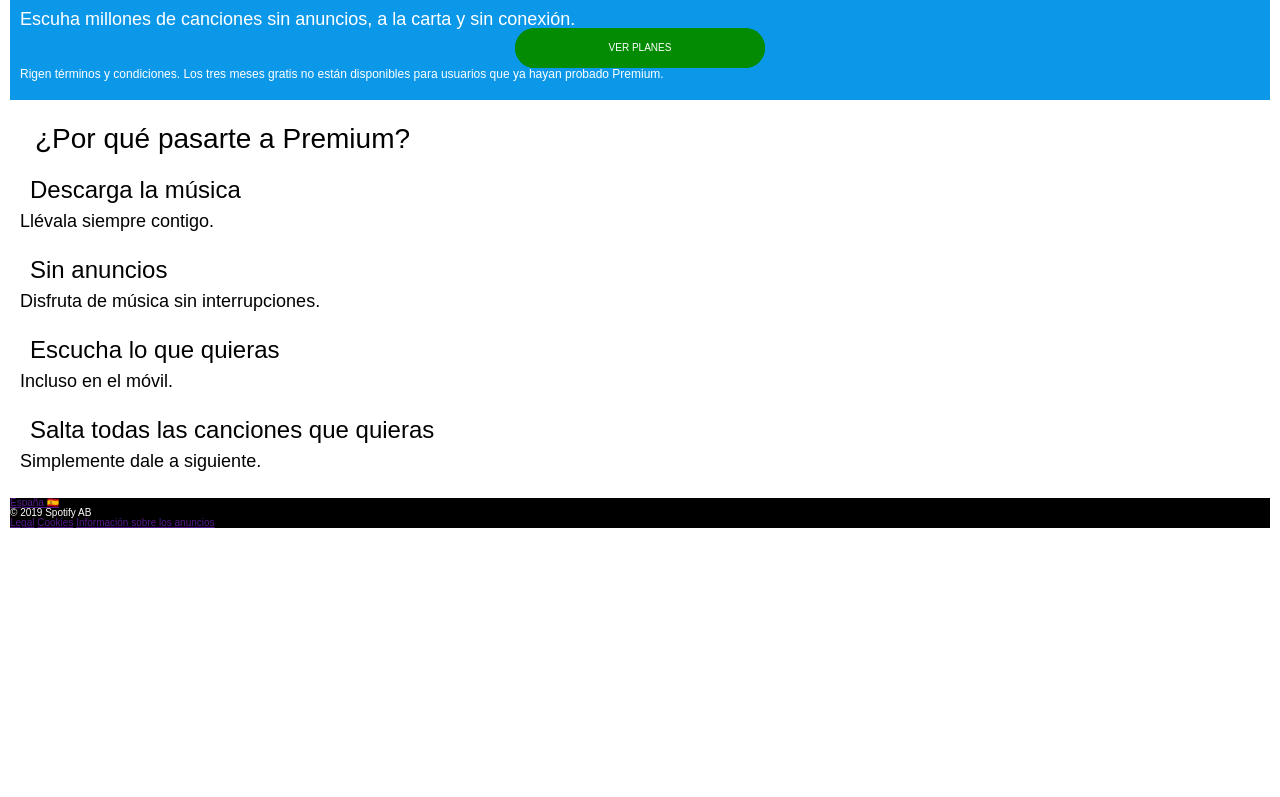
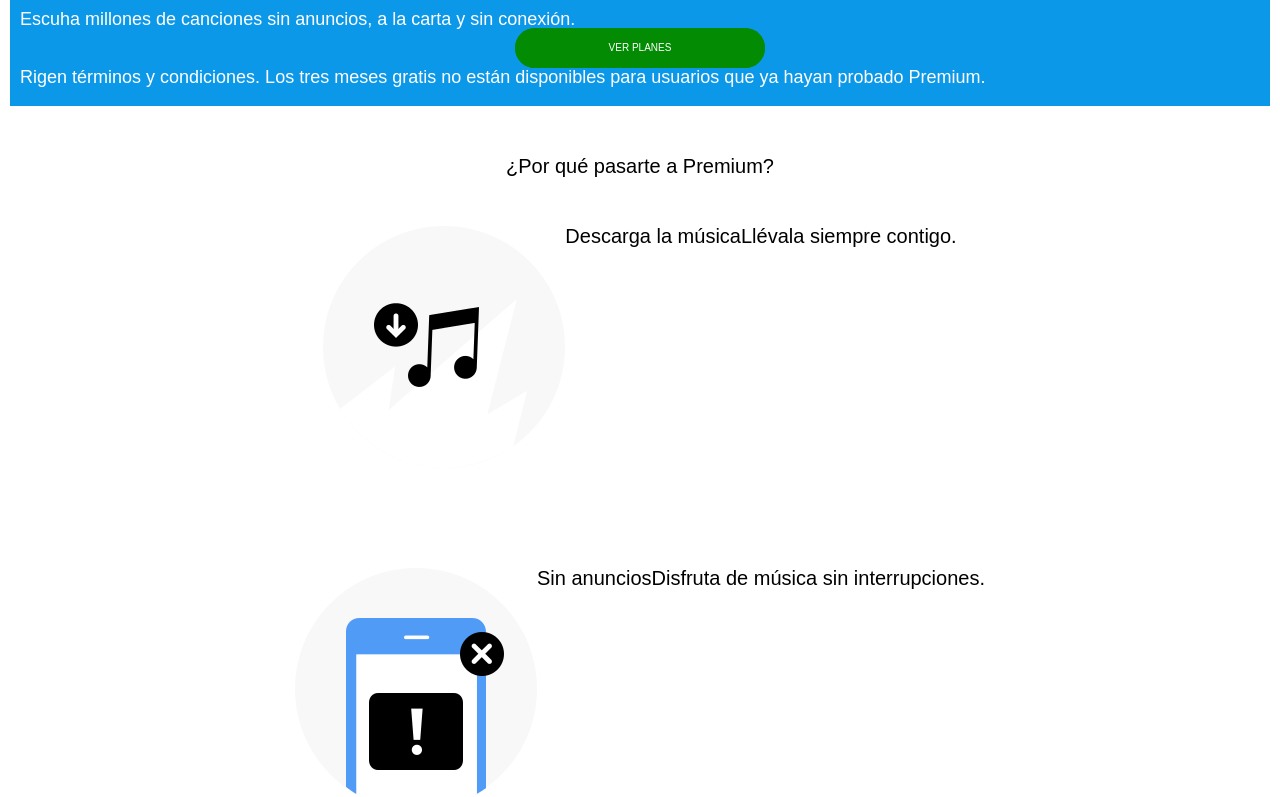
Before and after one commit to Adalab/promo-S-modulo-1-pair-13-spotify, a plain HTML site: page index.html in a window 1280 px wide. Shown: the part 175-972 px from the top of the page. Before the commit the page ends 800 px from the top, so only its background shows below. Drawn offline with Linux system fonts and the light colour scheme.

Commit message:
add change-main

```diff
--- a/css/main.css
+++ b/css/main.css
@@ -71,13 +71,17 @@ display: flex;
 
 
 .box-two {
-
-    font-size: 1.8rem;
-    padding: 1rem;
-    align-items: center;
+    font-size: 2rem;
+    padding: 5rem;
+    text-align: center;
 
 }
-
+.beneficios {
+    justify-content: center;
+    display: flex;
+    height: 1,5rem;
+    padding: 5rem;
+}
 
 .info {
     font-size: 1.2rem;
--- a/index.html
+++ b/index.html
@@ -14,8 +14,10 @@
 
 <header class="header">
     <img class="logo" src="./images.jpg/logo.png" alt="logo spotify">
-    <img class="menu" src="./images.jpg/menu-icon.png" alt="icono del menu">
-</header>
+    <nav>
+        <img class="menu" src="./images.jpg/menu-icon.png" alt="icono del menu">
+    </nav>
+    </header>
     <main>
         <section class="box-one">
             <h1 class="titulo">Prueba Premium gratis 3 meses</h1>
@@ -23,39 +25,36 @@
             <div class="planes">
                 <a class="planes" href="">VER PLANES</a>
             </div>
-            <p class="info">Rigen términos y condiciones. Los tres meses gratis no están disponibles para usuarios que ya hayan probado Premium.</p>
-
+            <small>
+                Rigen términos y condiciones. Los tres meses gratis no están disponibles para usuarios que ya hayan probado Premium.
+            </small>
         </section>
 
         <section class="box-two">
-        <h2 class="titulo2">¿Por qué pasarte a Premium?</h2>
-        <ul>
-            <li>
-                <h3 class="titulo3">Descarga la música</h3>
+            <h2>¿Por qué pasarte a Premium?</h2>
+            <aside class="beneficios">
+                <img src="./images.jpg/benefit-1.png" alt="Musica">
+                <h3>Descarga la música</h3>
                 <p>Llévala siempre contigo.</p>
-                <img src="" alt="">
-            </li>
+            </aside>
 
-            <li>
-                <h3 class="titulo3">Sin anuncios</h3>
+           <aside class="beneficios">
+                <img src="./images.jpg/benefit-2.png" alt="Sin anuncios">
+                <h3>Sin anuncios</h3>
                 <p>Disfruta de música sin interrupciones.</p>
-                <img src="" alt="">
-            </li>
+            </aside>
 
-            <li>
+            <aside class="beneficios">
+                <img src="./images.jpg/benefit-3.png" alt="Todo lo que quieras">
                 <h3 class="titulo3">Escucha lo que quieras</h3>
                 <p>Incluso en el móvil.</p>
-                <img src="" alt="">
-            </li>
+            </aside>
 
-            <li>
+           <aside class="beneficios">
+                <img src="./images.jpg/benefit-4.png" alt="Salta las canciones">
                 <h3 class="titulo3">Salta todas las canciones que quieras</h3>
                 <p>Simplemente dale a siguiente.</p>
-                <img src="" alt="">
-            </li>
-        </ul>
-
-
+          </aside>
         </section>
 
     </main>
```
